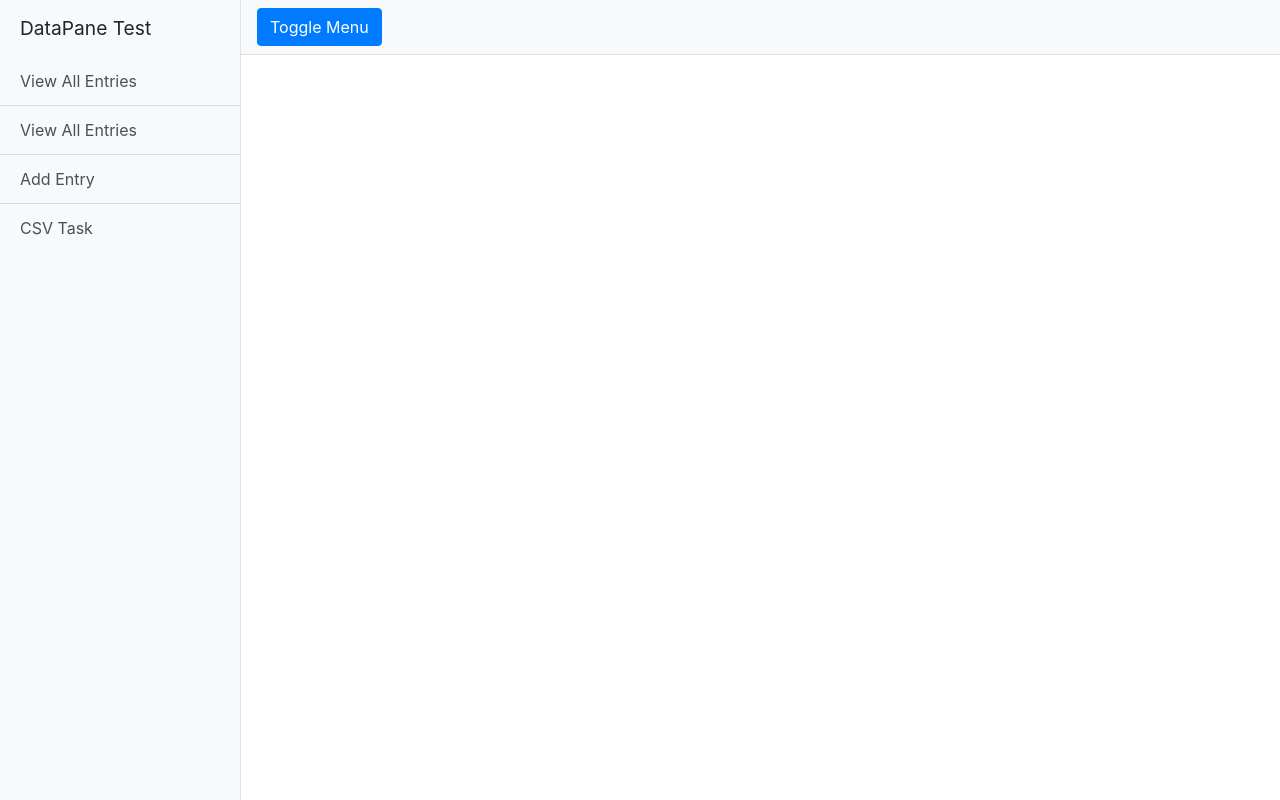
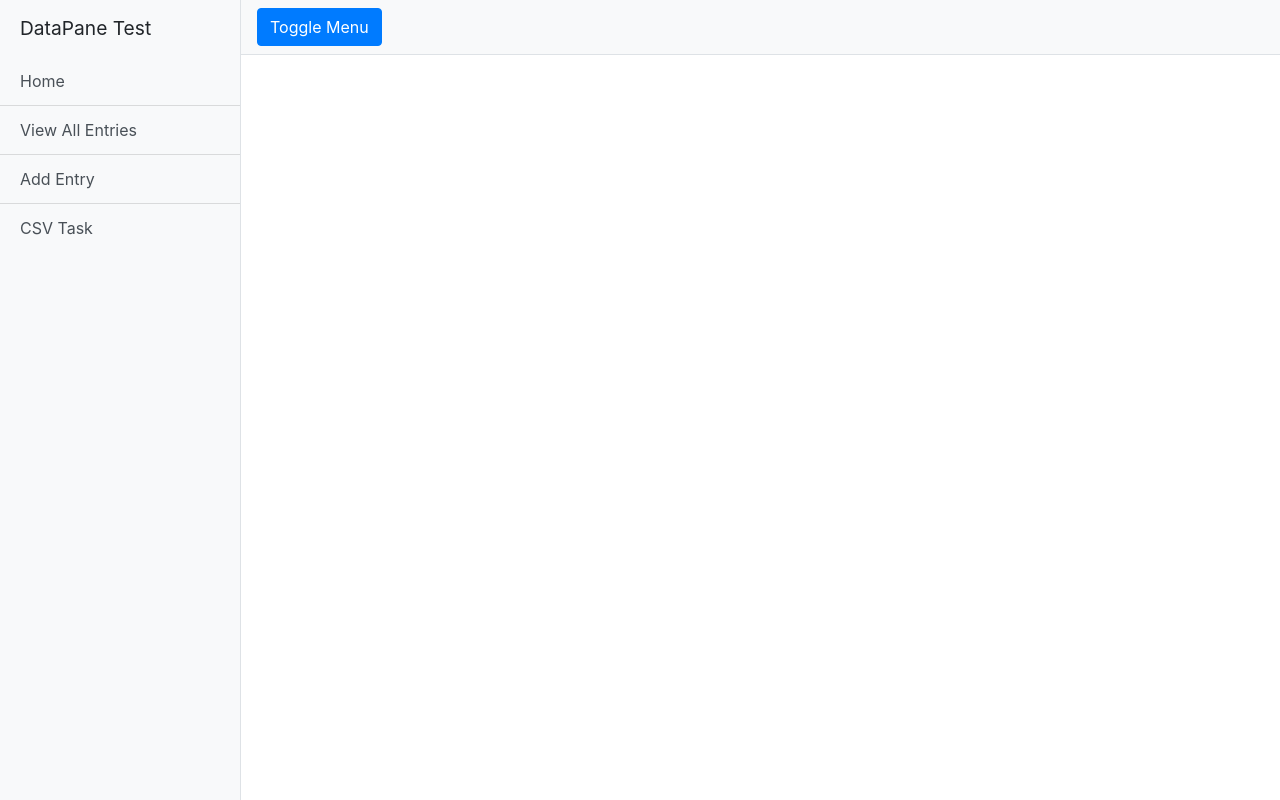
Before and after one commit to dotslash227/datapane-test, a Django app: template templates/base.html in a window 1280 px wide. Run offline with Django 3.2, Linux system fonts and the light colour scheme; the template is opened without the code that fills it, so the values that code supplies are empty; some libraries are stand-ins or nearby versions.

Commit message:
menu item fix

```diff
--- a/templates/base.html
+++ b/templates/base.html
@@ -26,7 +26,7 @@
         <div class="bg-light border-right" id="sidebar-wrapper">
             <div class="sidebar-heading">DataPane Test</div>
             <div class="list-group list-group-flush">
-              <a href="{% url 'main:home' %}" class="list-group-item list-group-item-action bg-light">View All Entries</a>
+              <a href="{% url 'main:home' %}" class="list-group-item list-group-item-action bg-light">Home</a>
               <a href="{% url 'main:entry-index' %}" class="list-group-item list-group-item-action bg-light">View All Entries</a>
               <a href="{% url 'main:entry' %}" class="list-group-item list-group-item-action bg-light">Add Entry</a>
               <a href="{% url 'main:csv' %}" class="list-group-item list-group-item-action bg-light">CSV Task</a>
```
